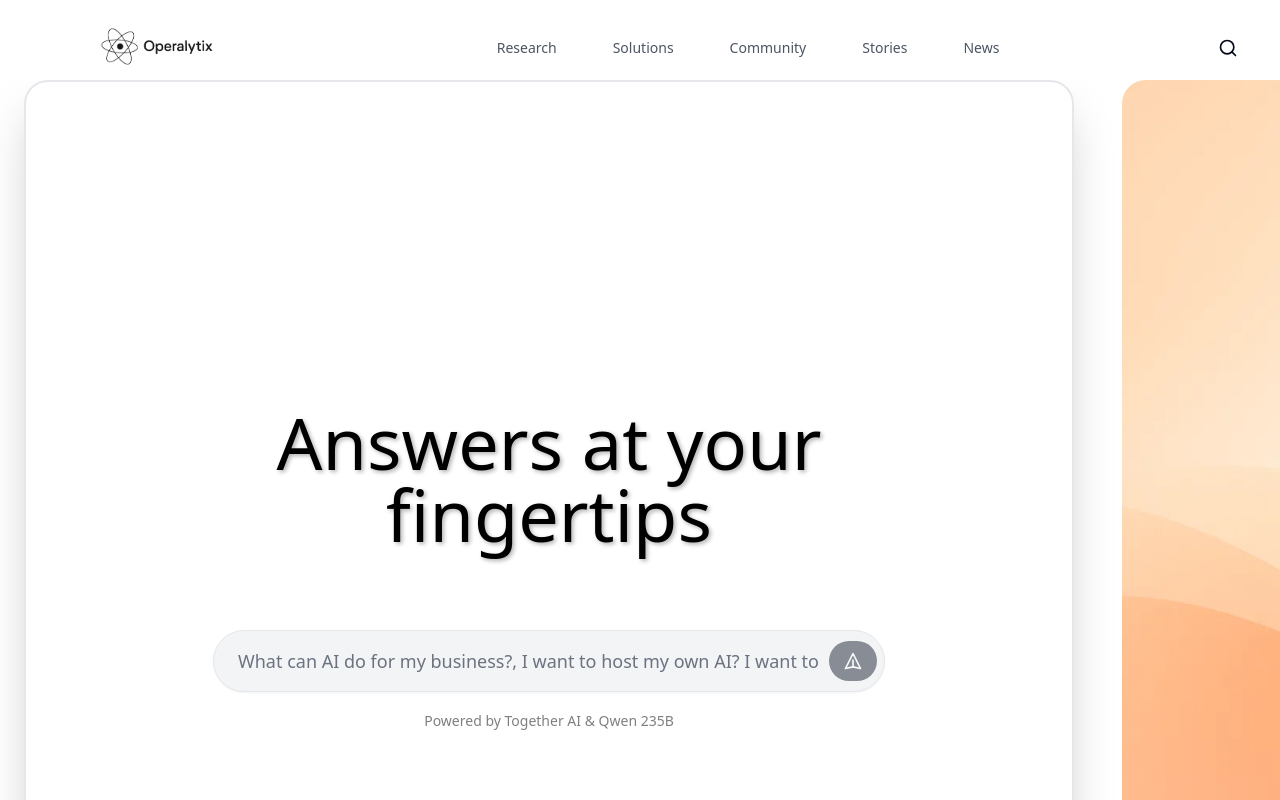
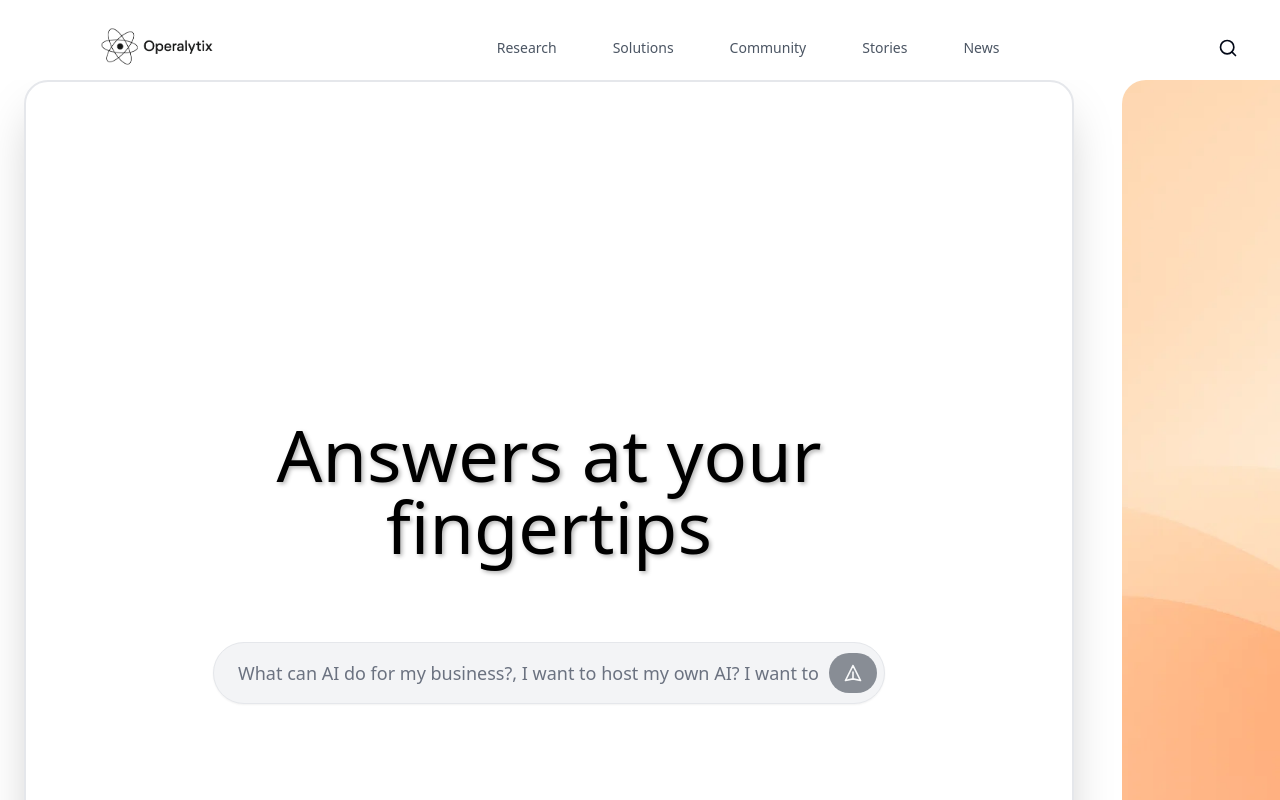
Before and after one commit to xgaming6285/Operalityx, a React (Vite) app: page / in a window 1280 px wide. Shown: the top 800 px of the page. Built offline with nearby package versions, Linux system fonts and the light colour scheme.

Commit message:
Update ChatBox.tsx

```diff
--- a/src/components/ChatBox.tsx
+++ b/src/components/ChatBox.tsx
@@ -229,9 +229,6 @@ const ChatBox = () => {
 
                 {/* Subtle helper text */}
                 <div className="text-center mt-4">
-                    <span className="text-black/50 text-sm">
-                        Powered by Together AI & Qwen 235B
-                    </span>
                 </div>
             </div>
         </div>
```
